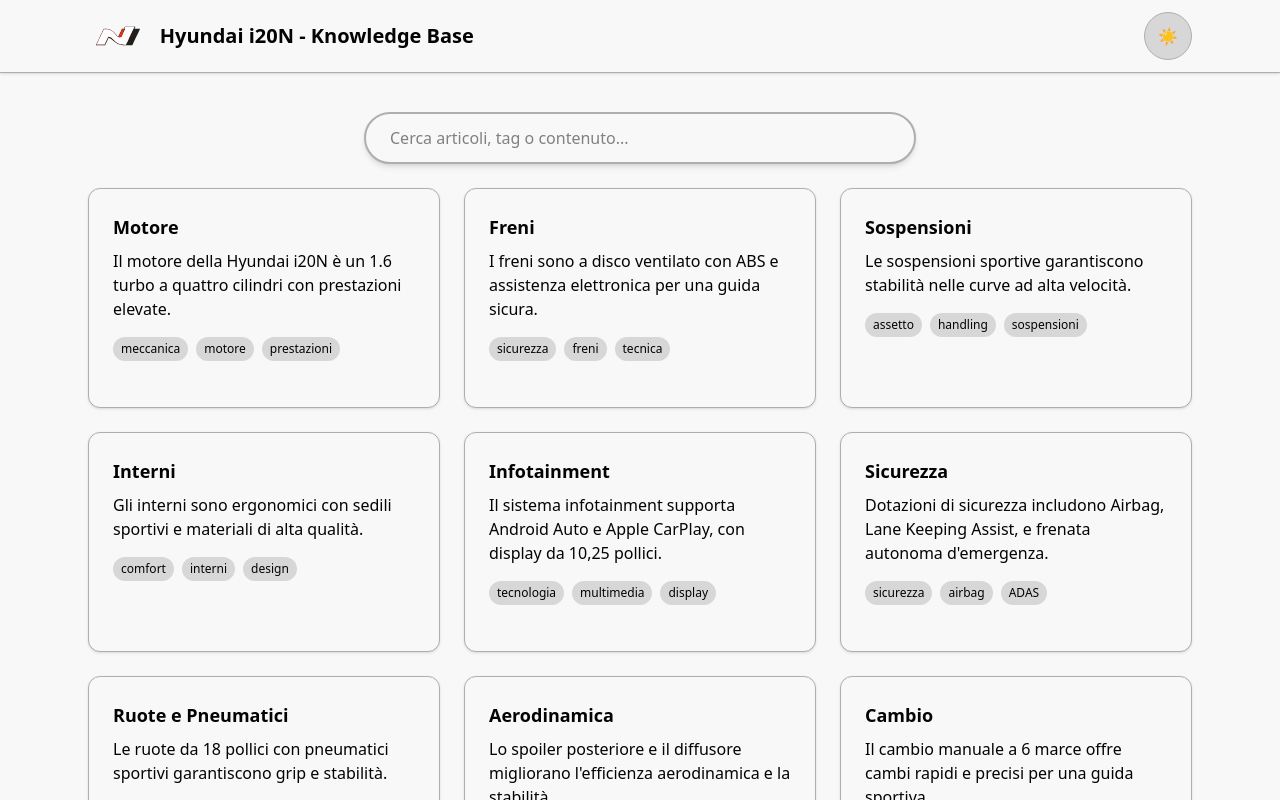
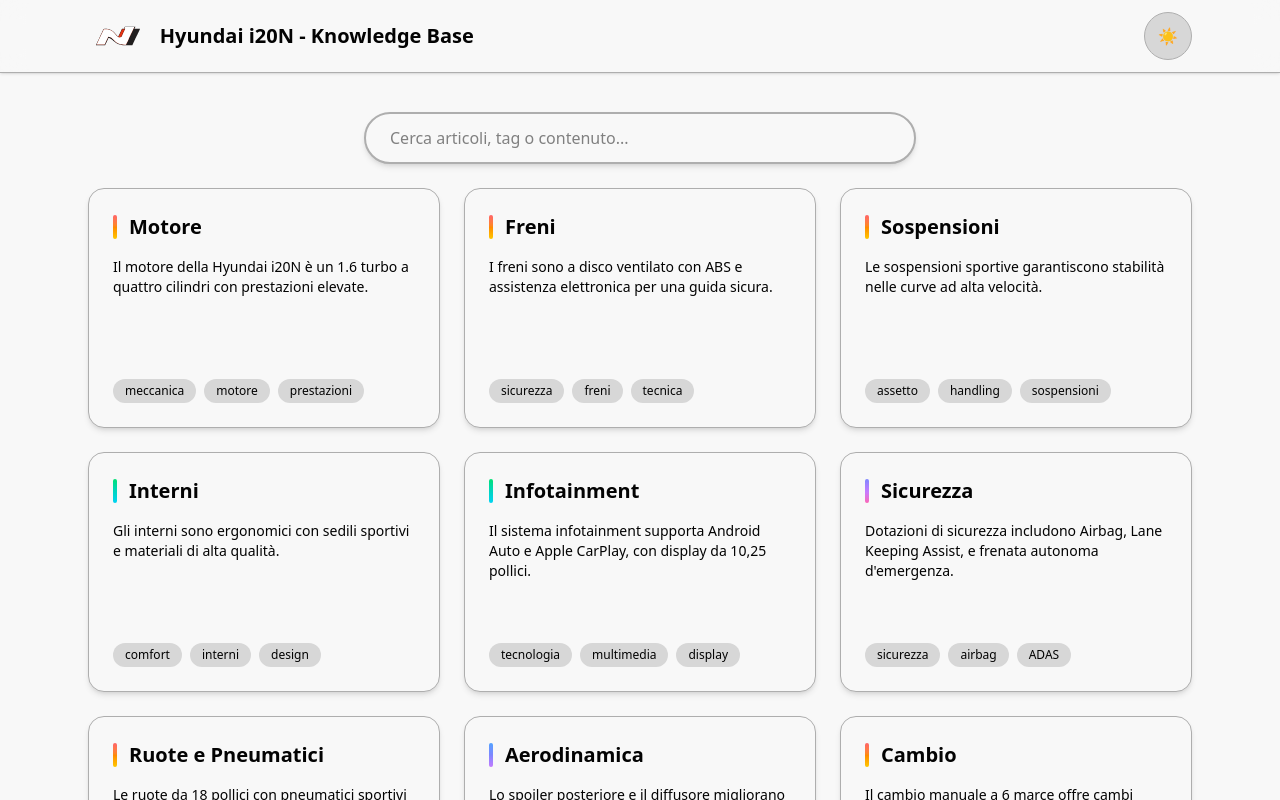
Before and after one commit to zRevenger/i20n-knowledgebase, a React (Vite) app: page / in a window 1280 px wide. Shown: the top 800 px of the page. Built offline with nearby package versions, Linux system fonts and the light colour scheme.

Commit message:
- Refactored theme files position - Restyling of cards - Added an indicator to quickly identify the category, indicator is color coded

```diff
--- a/src/App.jsx
+++ b/src/App.jsx
@@ -1,7 +1,7 @@
 import { useState } from "react";
 import Header from "./components/Header";
 import KnowledgeBase from "./pages/KnowledgeBase";
-import { themes } from "./theme";
+import { themes } from "./utils/theme.js";
 
 export default function App() {
     const [theme, setTheme] = useState("light");
--- a/src/components/ArticleCard.jsx
+++ b/src/components/ArticleCard.jsx
@@ -1,24 +1,41 @@
+import { categoryGradients } from "../utils/theme";
+
 export default function ArticleCard({ article, currentTheme }) {
+    const category = (article.categoria || "default").toLowerCase();
+    const gradient = categoryGradients[category] || categoryGradients.default;
+
     return (
         <div
-            className={`p-6 border rounded-xl shadow hover:shadow-lg transition min-h-[220px] ${currentTheme.cardBg} ${currentTheme.cardBorder} ${currentTheme.cardText}`}
+            className={`
+        relative p-6 rounded-2xl shadow-md transition-transform transform hover:-translate-y-1 hover:shadow-xl
+        min-h-[240px] flex flex-col border
+        ${currentTheme.cardBg} ${currentTheme.cardBorder} ${currentTheme.cardText}
+      `}
         >
-            <h2 className={`text-lg font-semibold mb-2 ${currentTheme.cardText}`}>
-                {article.titolo}
-            </h2>
-            <p className={`${currentTheme.cardText} mb-4`}>
-                {article.contenuto}
-            </p>
-            <div className="mt-auto flex gap-2 flex-wrap">
-                {article.tags.map((tag) => (
+            {/* Titolo con badge verticale */}
+            <div className="mb-4 flex items-center gap-3">
+                <div className={`w-1 h-6 rounded-full bg-gradient-to-b ${gradient}`}></div>
+                <h2 className="text-xl font-bold">{article.titolo}</h2>
+            </div>
+
+            <p className="text-sm mb-4 flex-1">{article.contenuto}</p>
+
+            <div className="mt-auto flex flex-wrap gap-2">
+                {article.tags.map(tag => (
                     <span
                         key={tag}
-                        className={`px-2 py-1 text-xs rounded-full ${currentTheme.tagBg}`}
+                        className={`
+              px-3 py-1 text-xs font-medium rounded-full transition
+              ${currentTheme.tagBg} ${currentTheme.tagText}
+              hover:brightness-110
+            `}
                     >
             {tag}
           </span>
                 ))}
             </div>
+
+            <div className="absolute inset-0 rounded-2xl pointer-events-none bg-gradient-to-br from-white via-transparent to-white opacity-0 hover:opacity-10 transition dark:from-gray-700 dark:via-transparent dark:to-gray-700"></div>
         </div>
     );
 }
--- a/src/main.jsx
+++ b/src/main.jsx
@@ -1,7 +1,7 @@
 import { StrictMode} from 'react'
 import { createRoot } from 'react-dom/client'
 import App from './App.jsx'
-import "./theme.css"
+import "./utils/theme.css"
 
 createRoot(document.getElementById('root')).render(
   <StrictMode>
--- a/src/theme.js
+++ b/src/utils/theme.js
@@ -24,3 +24,11 @@
         tagBg: "bg-[var(--color-gray-700)]",
     },
 };
+
+export const categoryGradients = {
+    meccanica: "from-red-400 via-orange-400 to-yellow-400",
+    interni: "from-green-400 via-teal-400 to-cyan-400",
+    sicurezza: "from-indigo-400 via-purple-400 to-pink-400",
+    design: "from-blue-400 via-indigo-400 to-purple-400",
+    default: "from-gray-400 via-gray-500 to-gray-600"
+};
```
Also changed, not shown: src/utils/theme.css (renamed from src/theme.css).
